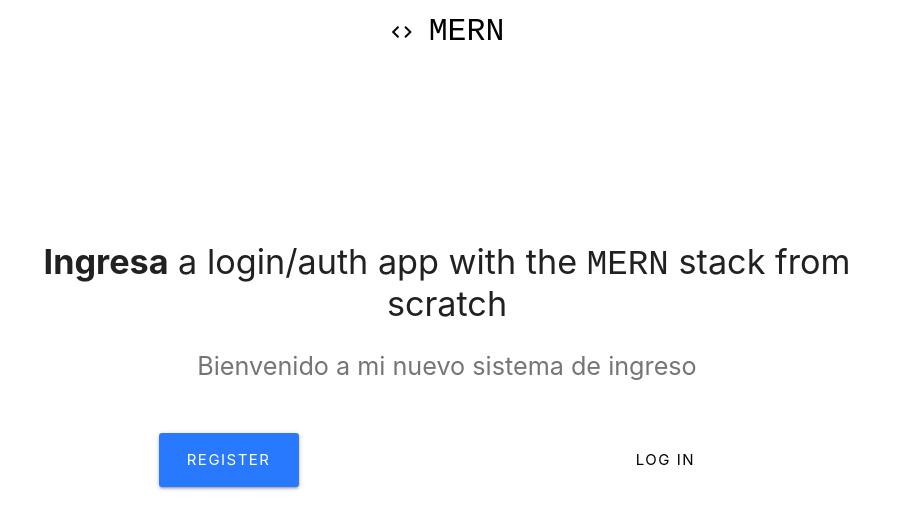
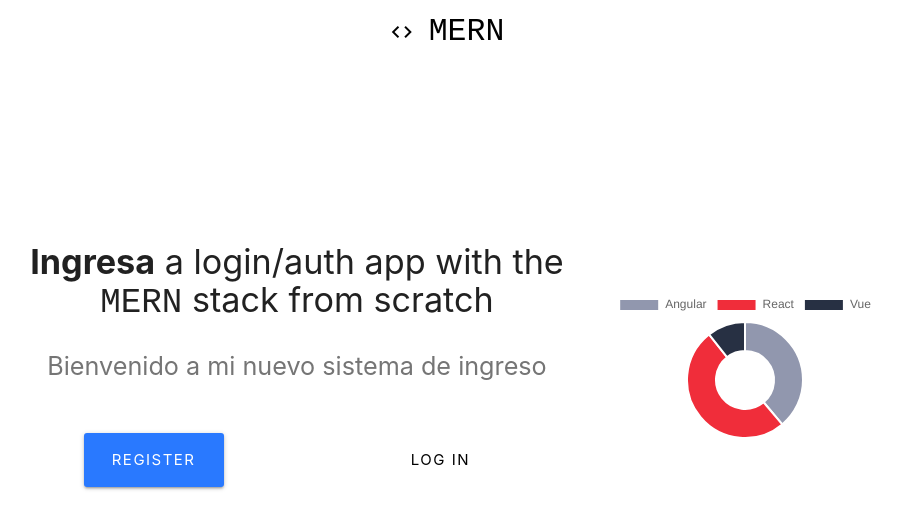
Before and after one commit to FernandoC1217/frontend-feb14, a React (Create React App) app: page / in a window 1280 px wide. Shown: the top 528 px of the page, without its empty margins (193-1095 px from the left). Built offline with nearby package versions, Linux system fonts and the light colour scheme.

Commit message:
Con Pie Chart

```diff
--- a/package.json
+++ b/package.json
@@ -5,6 +5,7 @@
   "main": "index.js",
   "dependencies": {
     "axios": "^0.19.2",
+    "chart.js": "^2.9.3",
     "classnames": "^2.2.6",
     "cogo-toast": "^4.2.1",
     "is-empty": "^1.2.0",
--- /dev/null
+++ b/src/components/ChartJS/Pie.js
@@ -0,0 +1,38 @@
+import React, { Component } from "react";
+import Chart from "chart.js";
+
+class Pie extends Component {
+  constructor(props) {
+    super(props);
+
+    this.canvasRef = React.createRef();
+  }
+  componentDidMount() {
+    // For a pie chart
+    this.MyPieChart = new Chart(this.canvasRef.current, {
+      type: "doughnut",
+      data: {
+        labels: this.props.labels,
+        datasets: [
+          {
+            label: this.props.title,
+            data: this.props.data,
+            backgroundColor: this.props.color
+          }
+        ]
+      }
+    });
+  }
+
+  render() {
+    return (
+      <div>
+        <div className="col s12 " >
+        <canvas ref={this.canvasRef}></canvas>
+        </div>
+      </div>
+    );
+  }
+}
+
+export default Pie;
--- a/src/components/layout/Landing.js
+++ b/src/components/layout/Landing.js
@@ -1,5 +1,6 @@
 import React, { Component } from "react";
-import {  Link } from "react-router-dom";
+import { Link } from "react-router-dom";
+import Pie from "../ChartJS/Pie";
 
 class Landing extends Component {
   state = {};
@@ -45,6 +46,14 @@ class Landing extends Component {
             </div>
           </div>
         </div>
+        <div className="col s12 center-align">
+          <Pie
+            data={[1035, 1342, 283]}
+            labels={["Angular", "React", "Vue"]}
+            title={"Frameworks"}
+            color={["rgb(145, 151, 174)", "#f02d3a", "#273043"]}
+          ></Pie>
+        </div>
       </div>
     );
   }
```
Also changed, not shown: src/components/ChartJS/Chart.js (added), 1 other file (tests, documents, lock files or other folders).
